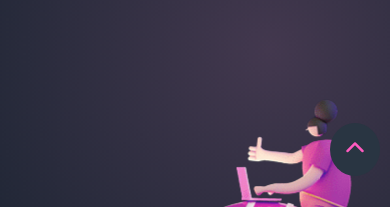
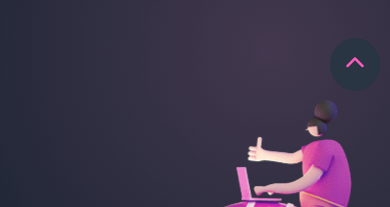
Before and after one commit to arshutra/myportfolio, a plain HTML site: page index.html in a window 390 px wide. Shown: the part 637-844 px from the top of the page. Drawn offline with nearby package versions, Linux system fonts and the light colour scheme.

Commit message:
style.css

```diff
--- a/style.css
+++ b/style.css
@@ -840,6 +840,10 @@ footer {
 }
 
 @media screen and (max-width:450px) {
+    .to-top{
+        top: 80vh;
+    }
+
 
     #home h4 {
         font-size: 16px;
```
